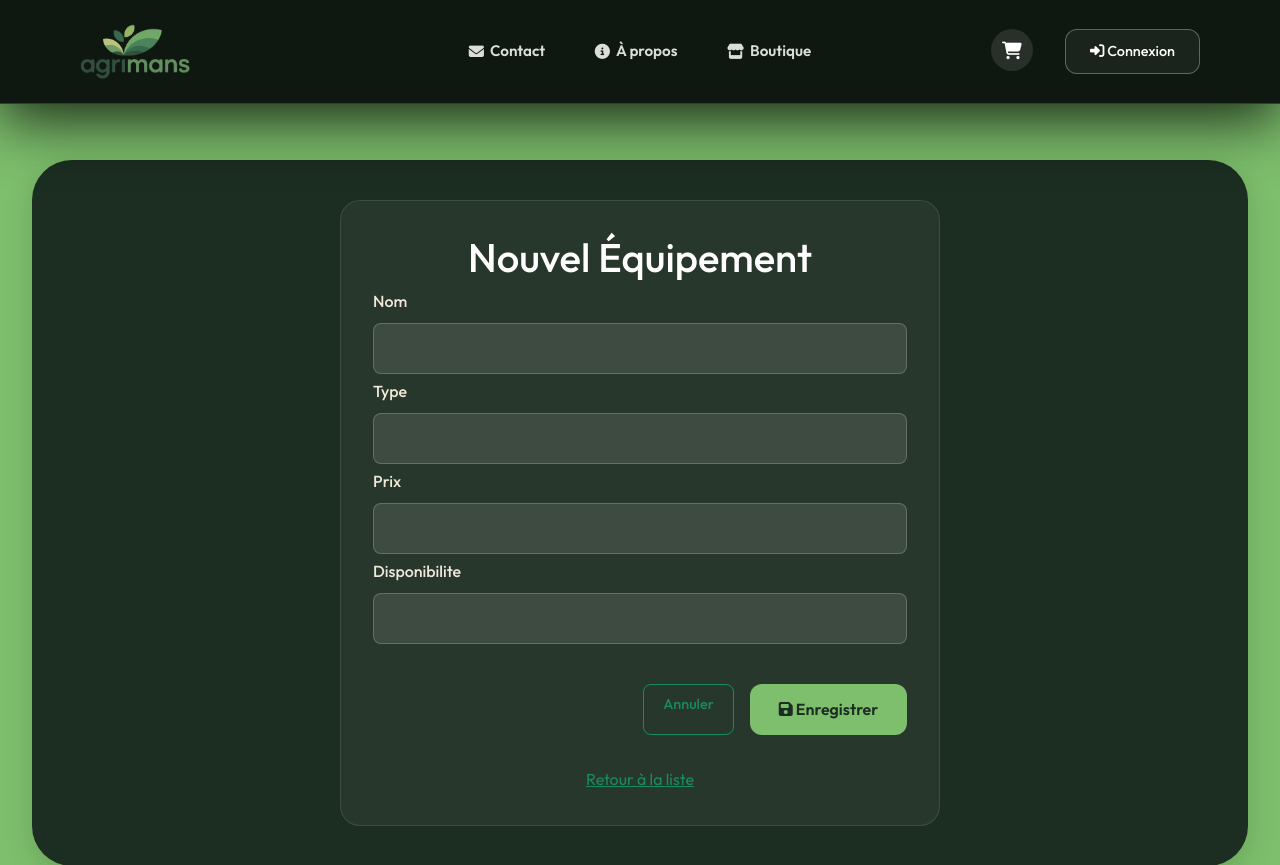
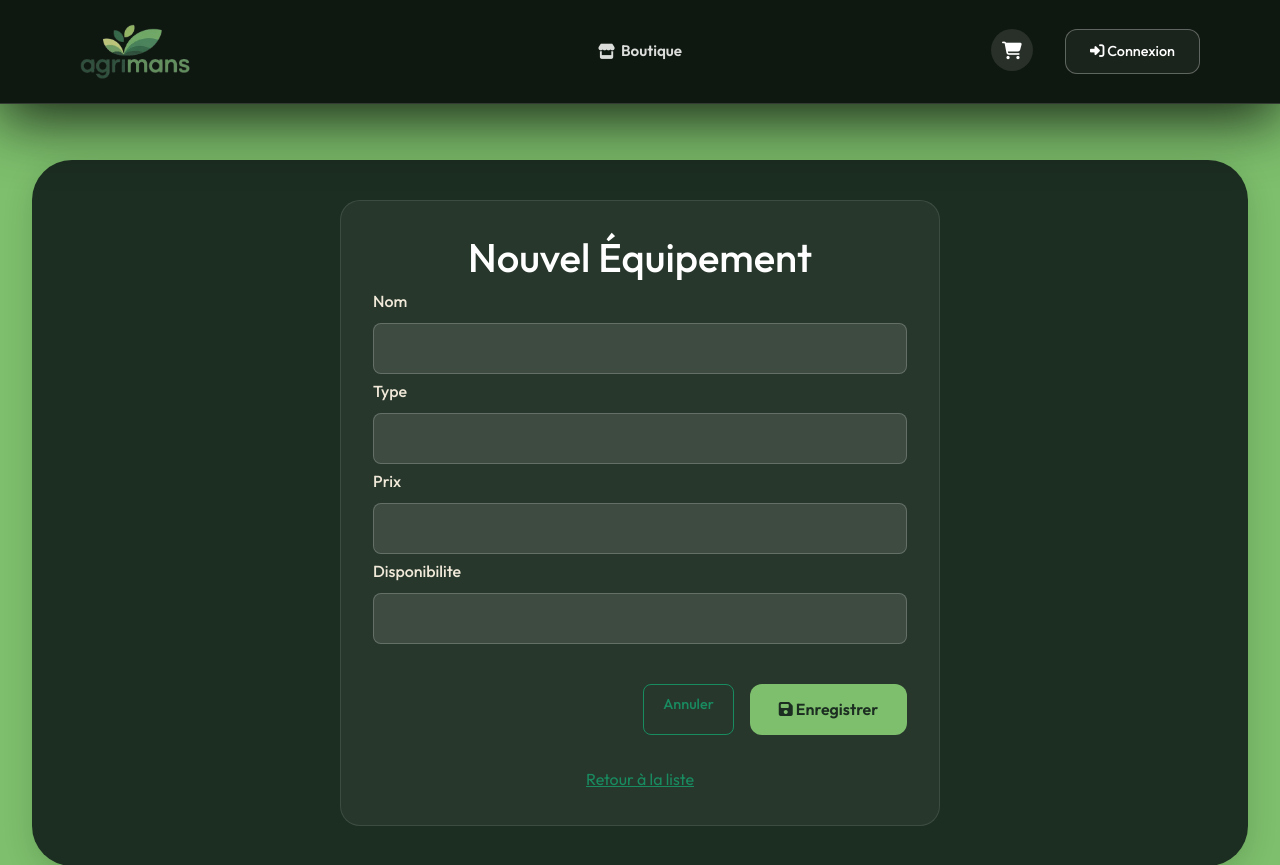
Before and after one commit to mohamed-55l/Esprit-PIDEV-3A37-2526-Agrimans, a Symfony app: template templates/Equipement/new.html.twig in a window 1280 px wide. Shown: the top 865 px of the page. Run offline with Twig, Linux system fonts and the light colour scheme; the template is opened without the code that fills it, so the values that code supplies are empty; form fields are guessed from the names that the template uses; some libraries are stand-ins or nearby versions.

Commit message:
Update navbar links and styling

```diff
--- a/templates/base.html.twig
+++ b/templates/base.html.twig
@@ -41,10 +41,8 @@
 
                 <div class="nav-links">
                     {% if not app.user %}
-                        <a href="{{ path('app_home') }}#contact" class="nav-link-professional"><i class="fa-solid fa-envelope"></i> Contact</a>
-                        <a href="{{ path('app_home') }}#about" class="nav-link-professional"><i class="fa-solid fa-info-circle"></i> À propos</a>
                         <a href="{{ path('app_marketplace_index') }}" class="nav-link-professional"><i class="fa-solid fa-store"></i> Boutique</a>
-                    {% elseif 'ROLE_ADMIN' in app.user.roles %}
+                    {% elseif is_granted('ROLE_ADMIN') %}
                         <!-- Admin sees no navigation menu, only dashboard access -->
                     {% else %}
                         <div class="dropdown">
@@ -57,7 +55,7 @@
                         </div>
 
                         <div class="dropdown">
-                            <a href="#" style="color: #7DBF6C; cursor:default;"><i class="fa-solid fa-tractor"></i> Ressources agro</a>
+                            <a href="#" style="cursor:default;"><i class="fa-solid fa-tractor"></i> Ressources agro</a>
                             <div class="dropdown-content">
                                 <a href="{{ path('app_equipement_index') }}"><i class="fa-solid fa-toolbox"></i> Stock équipements</a>
                                 <a href="#"><i class="fa-solid fa-map-location-dot"></i> Suivi GPS & Garages</a>
@@ -106,13 +104,10 @@
                     </style>
 
                     {% if app.user %}
-                        {% if 'ROLE_ADMIN' in app.user.roles %}
+                        {% if is_granted('ROLE_ADMIN') %}
                             <!-- Admin has no action buttons in navbar -->
                         {% else %}
-                            <!-- Added the explicit buttons the user wanted in the navbar -->
-                            <a href="{{ path('app_home') }}#contact" class="nav-link-professional">Contact</a>
-                            <a href="{{ path('app_home') }}#about" class="nav-link-professional">À propos</a>
-                            <a href="{{ path('app_marketplace_index') }}" class="nav-link-professional">Boutique</a>
+                            <a href="{{ path('app_marketplace_index') }}" class="nav-link-professional" style="margin-right: 10px;"><i class="fa-solid fa-store"></i> Boutique</a>
                             <a href="{{ path('app_marketplace_cart') }}" class="nav-cart-icon" title="Panier"><i class="fa-solid fa-shopping-cart"></i></a>
                         {% endif %}
                         <div class="dropdown" style="margin-left: 1rem;">
```
Also changed, not shown: 1 other file.
